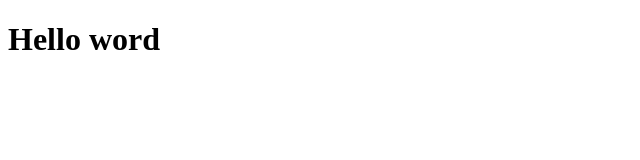
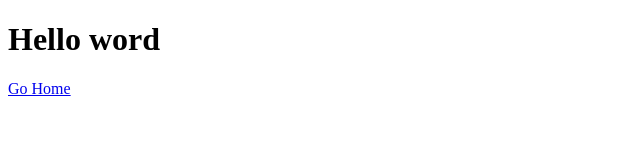
Before and after one commit to Irham1907093/First_project, a plain HTML site: page index.html in a window 1280 px wide. Shown: the full height of the page, 0-640 px from the left. Drawn offline with Linux system fonts and the light colour scheme.

Commit message:
Update index.html

```diff
--- a/index.html
+++ b/index.html
@@ -5,5 +5,6 @@
 </head>
 <body>
 <h1>Hello word</h1>
+  <a href="home.html">Go Home</a>
 </body>
 </html>
```
